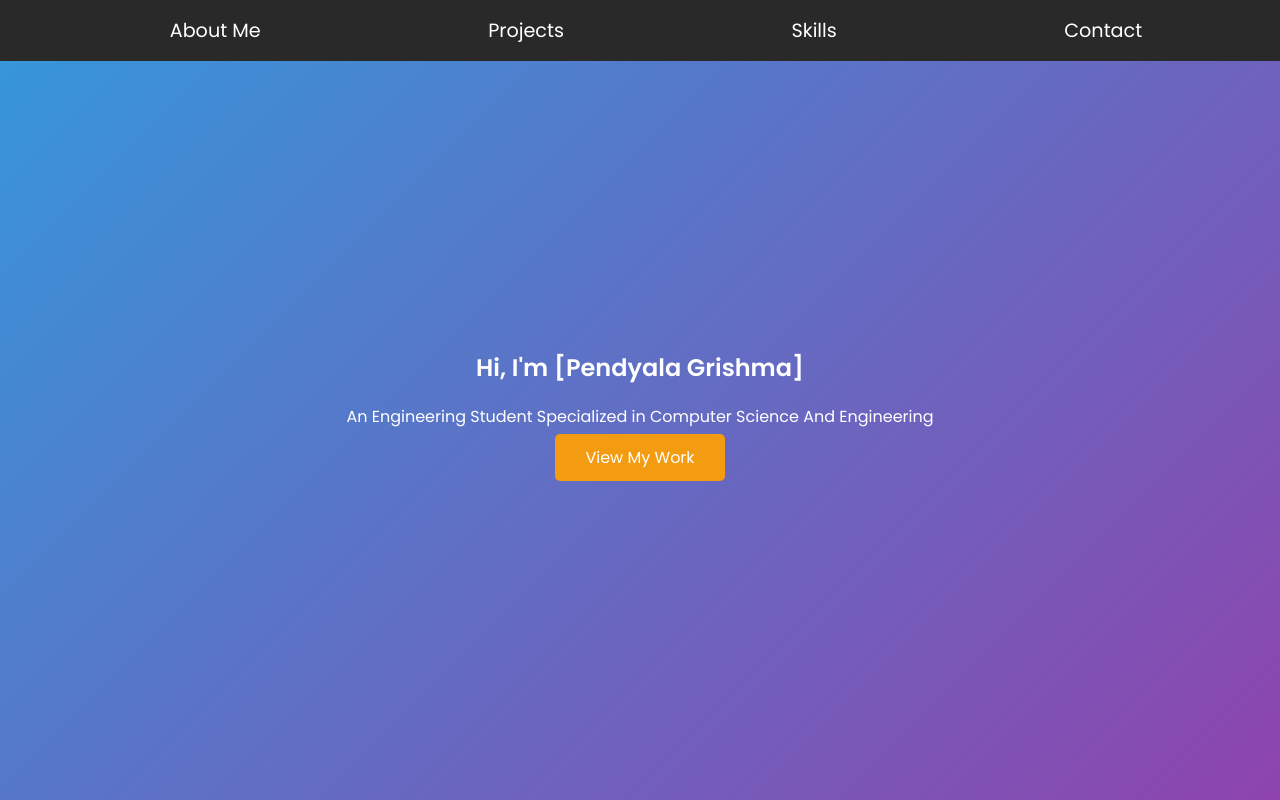
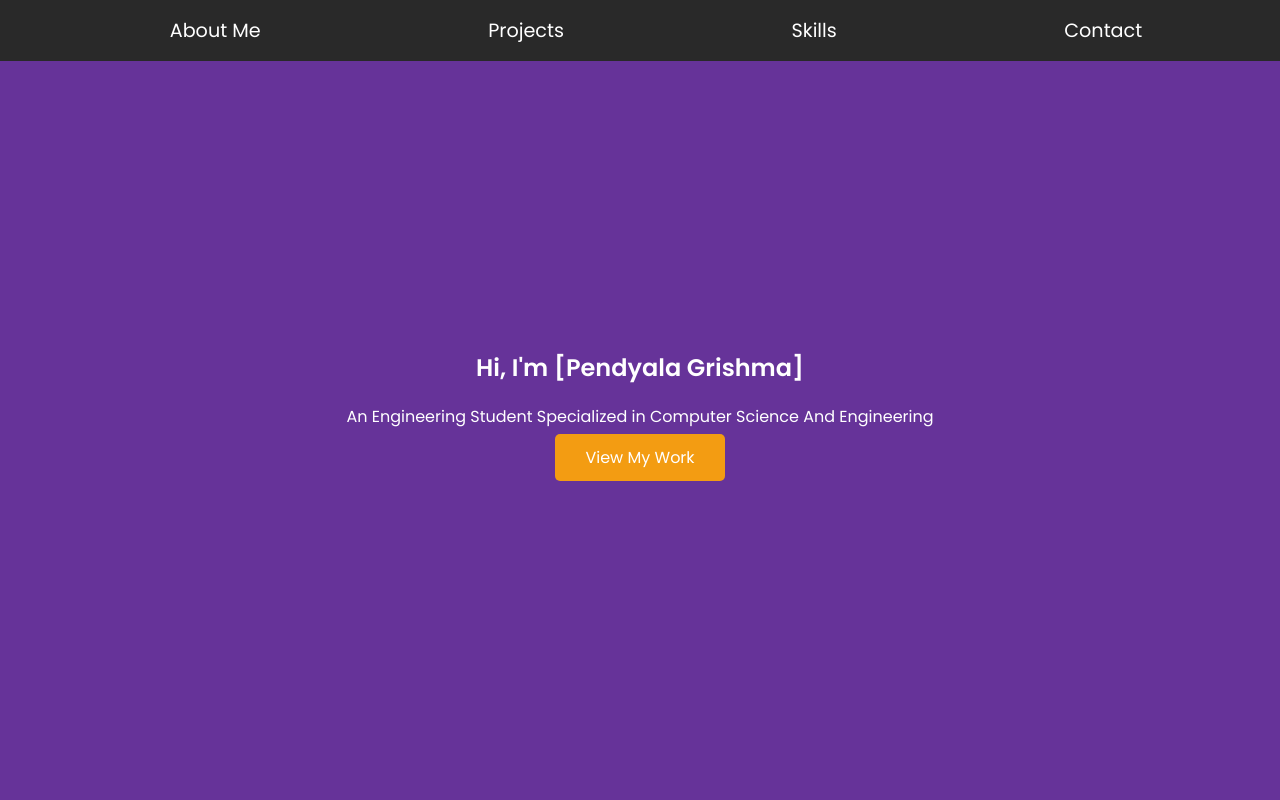
Before and after one commit to PendyalaGrishma/portfolio, a plain HTML site: page index.html in a window 1280 px wide. Shown: the top 800 px of the page. Drawn offline with Linux system fonts and the light colour scheme.

Commit message:
Update styles.css

```diff
--- a/styles.css
+++ b/styles.css
@@ -45,7 +45,7 @@ body {
 
 /* Hero Section */
 .hero {
-    background: linear-gradient(135deg, #3498db, #8e44ad);
+    background: #663399;
     color: white;
     height: 100vh;
     display: flex;
```
